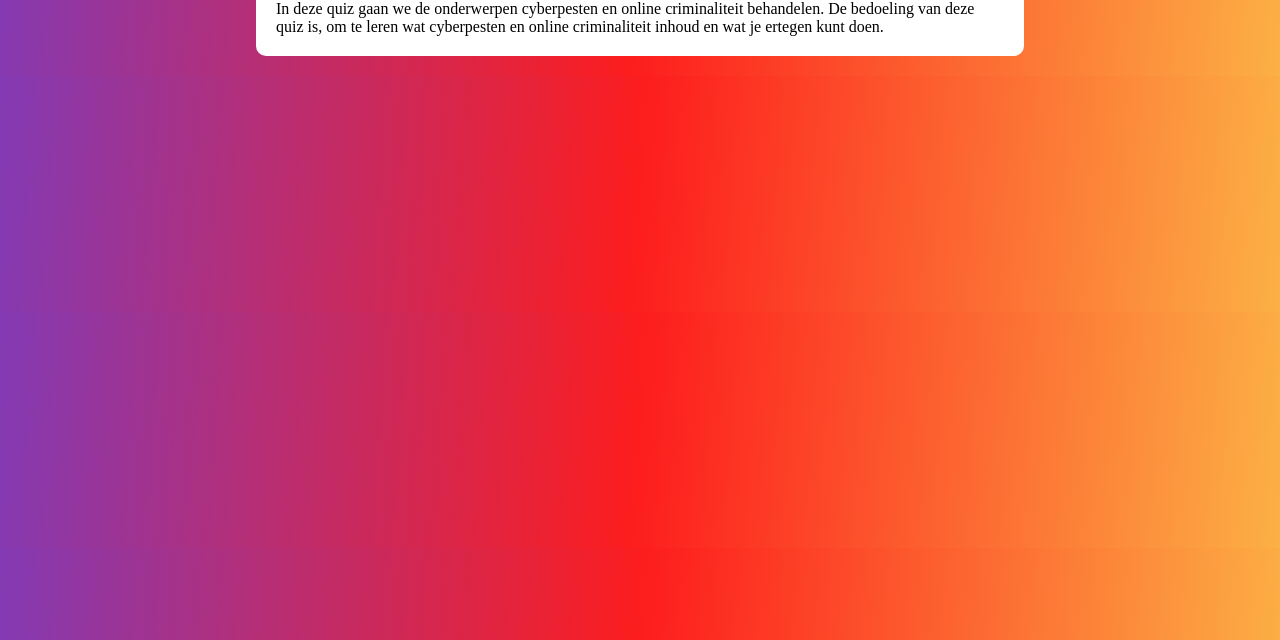
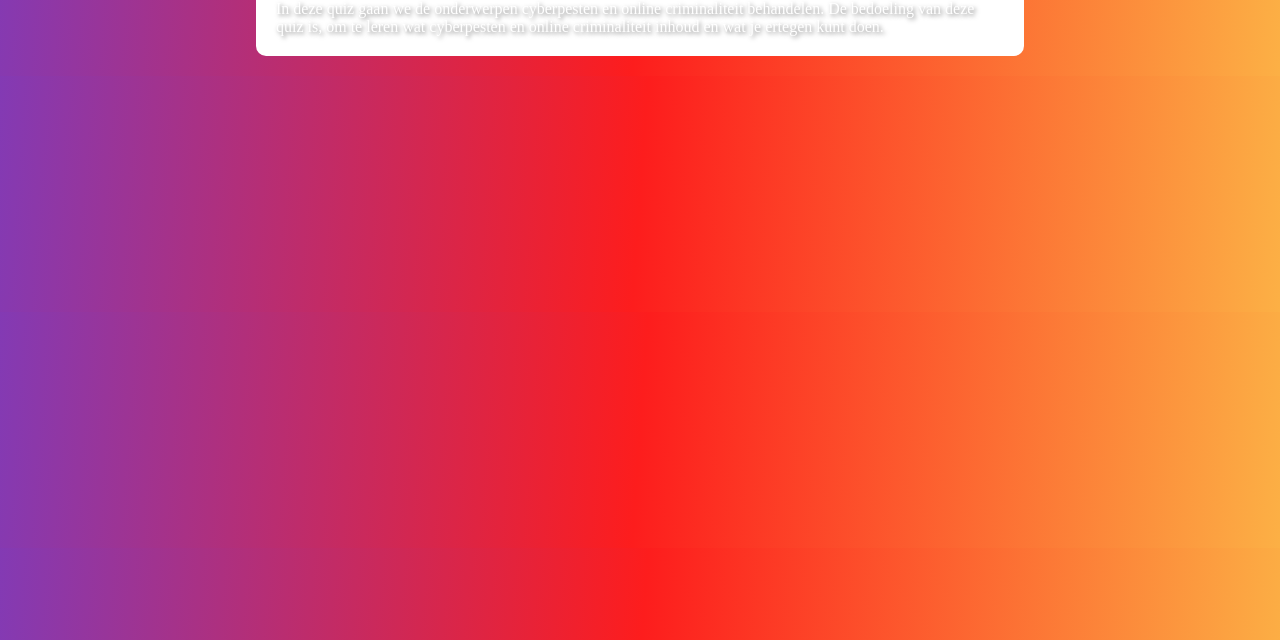
Before and after one commit to aRandomMenno/glr_quizzy, a plain HTML site: page rianne/cyber.html in a window 1280 px wide. Shown: the part 160-800 px from the top of the page. Drawn offline with Linux system fonts and the light colour scheme.

Commit message:
Quiz Rianne bezig!

```diff
--- a/rianne/css/style.css
+++ b/rianne/css/style.css
@@ -50,3 +50,8 @@ body {
     align-items: center; /* Optioneel: centreert de tekst */
     gap: 10px; /* Ruimte tussen h1 en p */
 }
+
+.cyber h1, .cyber p {
+    color: white; /* Of een van de bovenstaande kleuren */
+    text-shadow: 2px 2px 4px rgba(0, 0, 0, 0.5); /* Optioneel voor betere leesbaarheid */
+}
```
